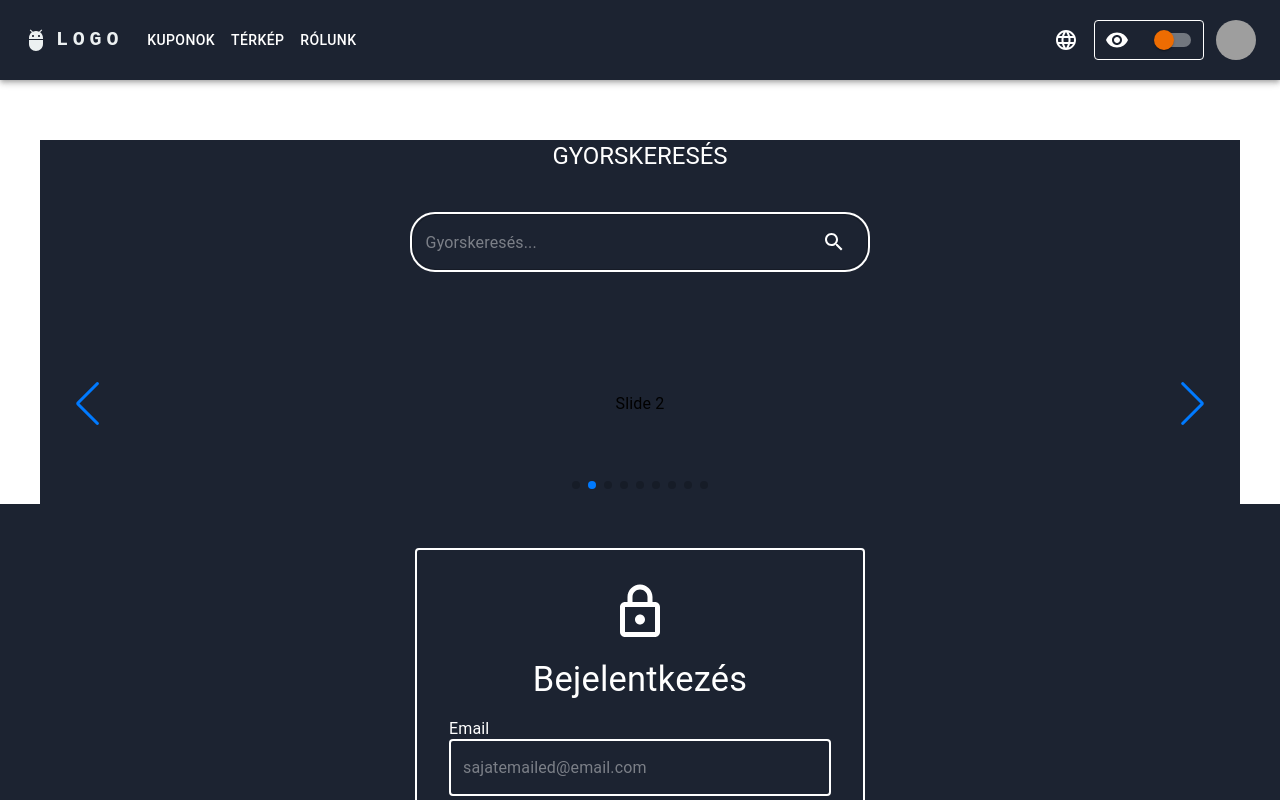
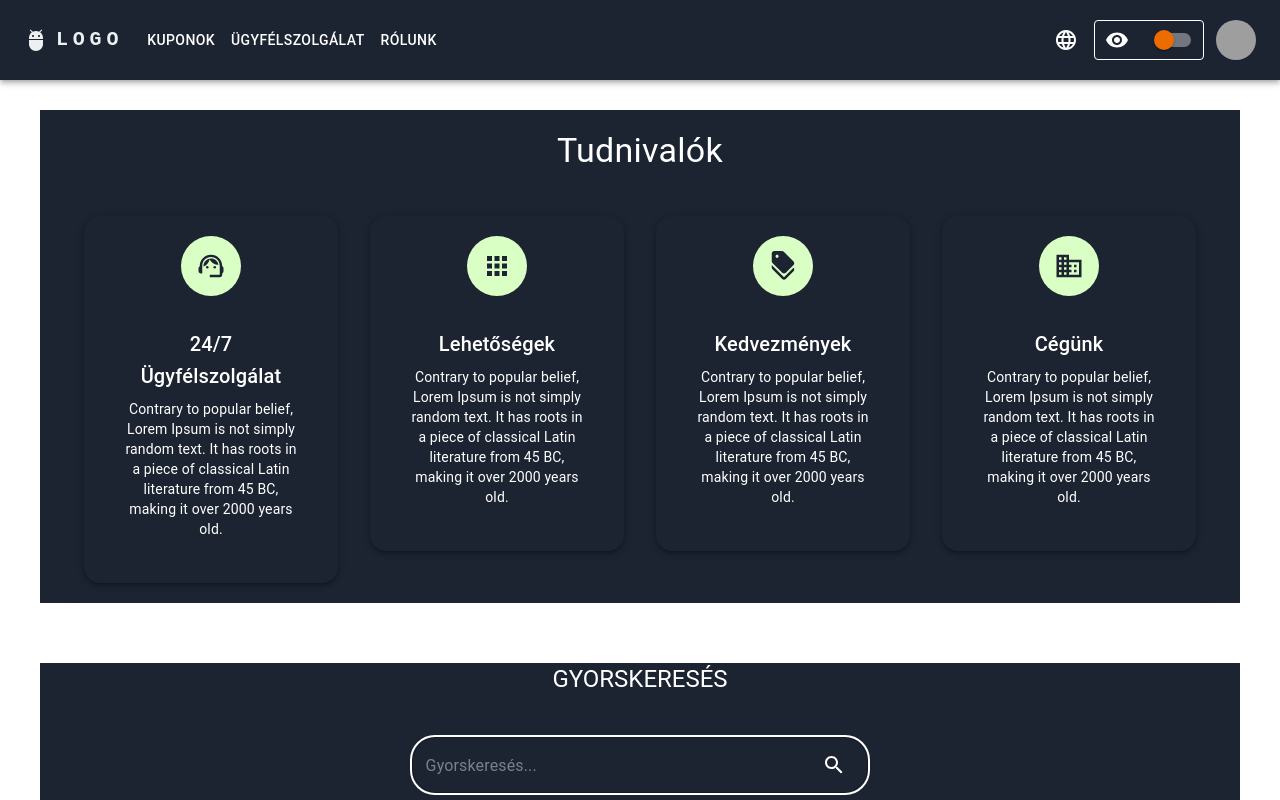
Before and after one commit to RiXXXhun/reactnextjs, a Next.js app: page /homepage in a window 1280 px wide. Shown: the top 800 px of the page. Built offline with nearby package versions, Linux system fonts and the light colour scheme; grey boxes are pictures that could not be loaded.

Commit message:
tudnivalok

```diff
--- a/src/app/homepage/page.tsx
+++ b/src/app/homepage/page.tsx
@@ -1,4 +1,5 @@
 
+import Materialuiinform from "@/components/Materialuiinform";
 import ResponsiveAppBar from "@/components/Materialuinavbar";
 import Materialuisignin from "@/components/Materialuisignin";
 import Materiualuifaq from "@/components/Materiualuifaq";
@@ -16,6 +17,9 @@ export default function Page() {
             <Col>
              <ResponsiveAppBar />
             </Col>
+        </Row>
+        <Row>
+            <Materialuiinform />
         </Row>
         <Row>
             <MySwiper />
--- /dev/null
+++ b/src/components/Materialuiinform.tsx
@@ -0,0 +1,78 @@
+"use client"
+import React from 'react';
+import { Grid, Typography, Card, CardContent, Box, Container } from '@mui/material';
+import SupportAgentIcon from '@mui/icons-material/SupportAgent';
+import AppsIcon from '@mui/icons-material/Apps';
+import SchoolIcon from '@mui/icons-material/School';
+import BusinessIcon from '@mui/icons-material/Business';
+import DiscountIcon from '@mui/icons-material/Discount';
+
+const cardData = [
+  {
+    title: '24/7 Ügyfélszolgálat',
+    description: 'Contrary to popular belief, Lorem Ipsum is not simply random text. It has roots in a piece of classical Latin literature from 45 BC, making it over 2000 years old.',
+    icon: <SupportAgentIcon style={{ width: '30px', height: '30px', color: '#1c2331' }} />,
+  },
+  {
+    title: 'Lehetőségek',
+    description: 'Contrary to popular belief, Lorem Ipsum is not simply random text. It has roots in a piece of classical Latin literature from 45 BC, making it over 2000 years old.',
+    icon: <AppsIcon style={{ width: '30px', height: '30px', color: '#1c2331' }} />,
+  },
+  {
+    title: 'Kedvezmények',
+    description: 'Contrary to popular belief, Lorem Ipsum is not simply random text. It has roots in a piece of classical Latin literature from 45 BC, making it over 2000 years old.',
+    icon: <DiscountIcon style={{ width: '30px', height: '30px', color: '#1c2331' }} />,
+  },
+  {
+    title: 'Cégünk',
+    description: 'Contrary to popular belief, Lorem Ipsum is not simply random text. It has roots in a piece of classical Latin literature from 45 BC, making it over 2000 years old.',
+    icon: <BusinessIcon style={{ width: '30px', height: '30px', color: '#1c2331' }} />,
+  },
+];
+
+const Materialuiinform = () => {
+  return (
+    <Container sx={{ backgroundColor: '#1c2331', margin: '30px auto 0 auto', display: 'flex', justifyContent: 'center', alignItems: 'center' }}>
+      <Box sx={{ padding: '20px', backgroundColor: '#1c2331', borderRadius: '16px' }}>
+        <Grid container spacing={4} justifyContent="center">
+          <Grid item xs={12}>
+            <Typography variant="h4" component="h2" gutterBottom sx={{ color: '#ffffff', textAlign: 'center' }}>
+              Tudnivalók
+            </Typography>
+          </Grid>
+
+          {cardData.map((card, index) => (
+            <Grid item xs={12} sm={6} lg={3} key={index}>
+              <Card sx={{ borderRadius: '16px', boxShadow: 3, textAlign: 'center', padding: '20px', backgroundColor: '#1c2331', color: '#ffffff' }}>
+                <Box
+                  sx={{
+                    width: '60px',
+                    height: '60px',
+                    margin: '0 auto 16px',
+                    backgroundColor: '#DAFFC4',
+                    borderRadius: '50%',
+                    display: 'flex',
+                    alignItems: 'center',
+                    justifyContent: 'center',
+                  }}
+                >
+                  {card.icon}
+                </Box>
+                <CardContent>
+                  <Typography variant="h6" component="h3" gutterBottom sx={{ color: '#ffffff' }}>
+                    {card.title}
+                  </Typography>
+                  <Typography variant="body2" sx={{ color: '#ffffff' }}>
+                    {card.description}
+                  </Typography>
+                </CardContent>
+              </Card>
+            </Grid>
+          ))}
+        </Grid>
+      </Box>
+    </Container>
+  );
+};
+
+export default Materialuiinform;
--- a/src/components/Materialuinavbar.tsx
+++ b/src/components/Materialuinavbar.tsx
@@ -20,7 +20,7 @@ import RemoveRedEyeIcon from '@mui/icons-material/RemoveRedEye';
 import { styled } from '@mui/material/styles';
 import Switch from '@mui/material/Switch';
 
-const pages = ['Kuponok', 'Térkép', 'Rólunk'];
+const pages = ['Kuponok', 'Ügyfélszolgálat', 'Rólunk'];
 const settings = ['Profile', 'Account', 'Dashboard', 'Logout'];
 const languages = ['English', 'Deutsch'];
 
```
